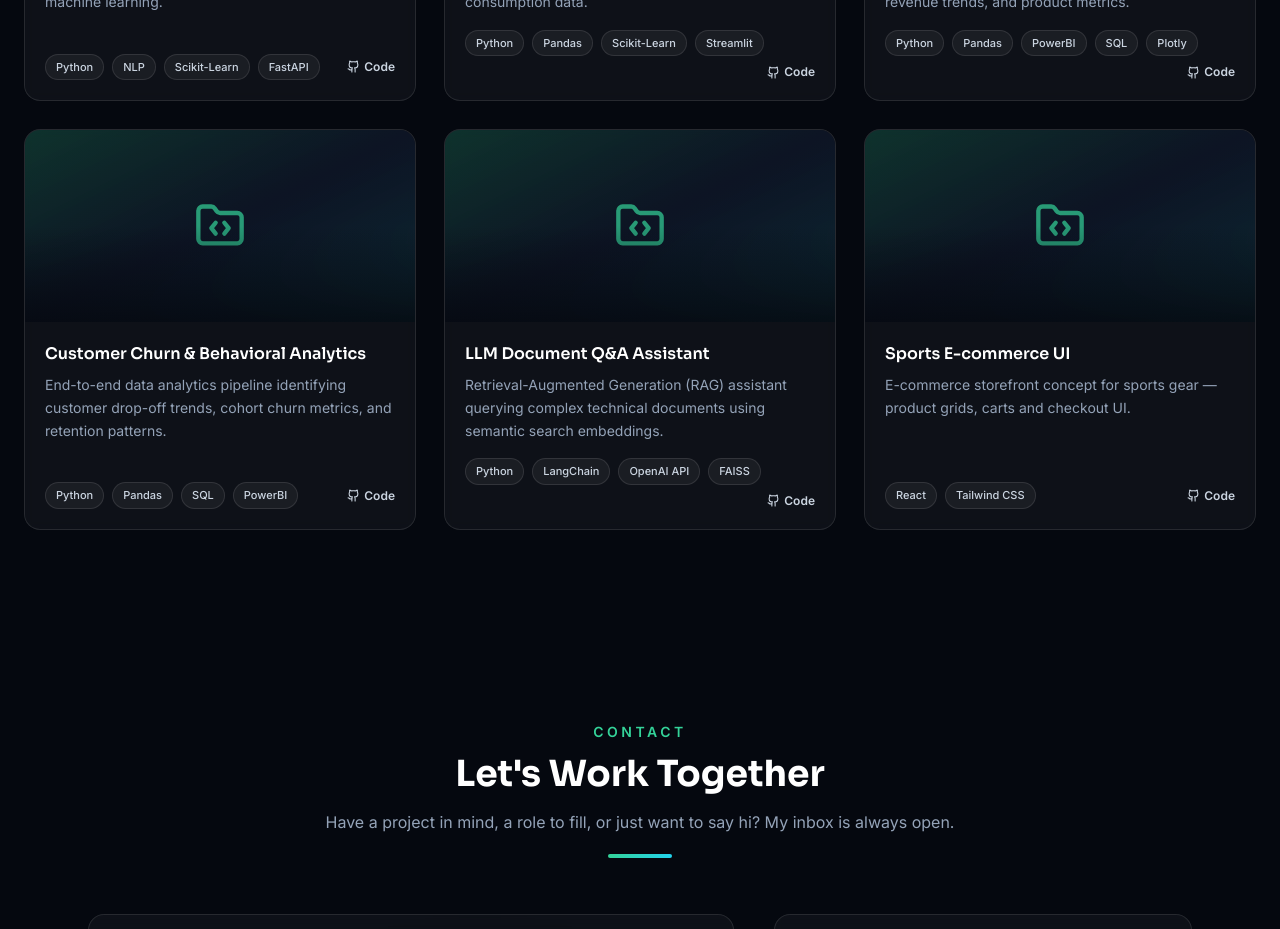
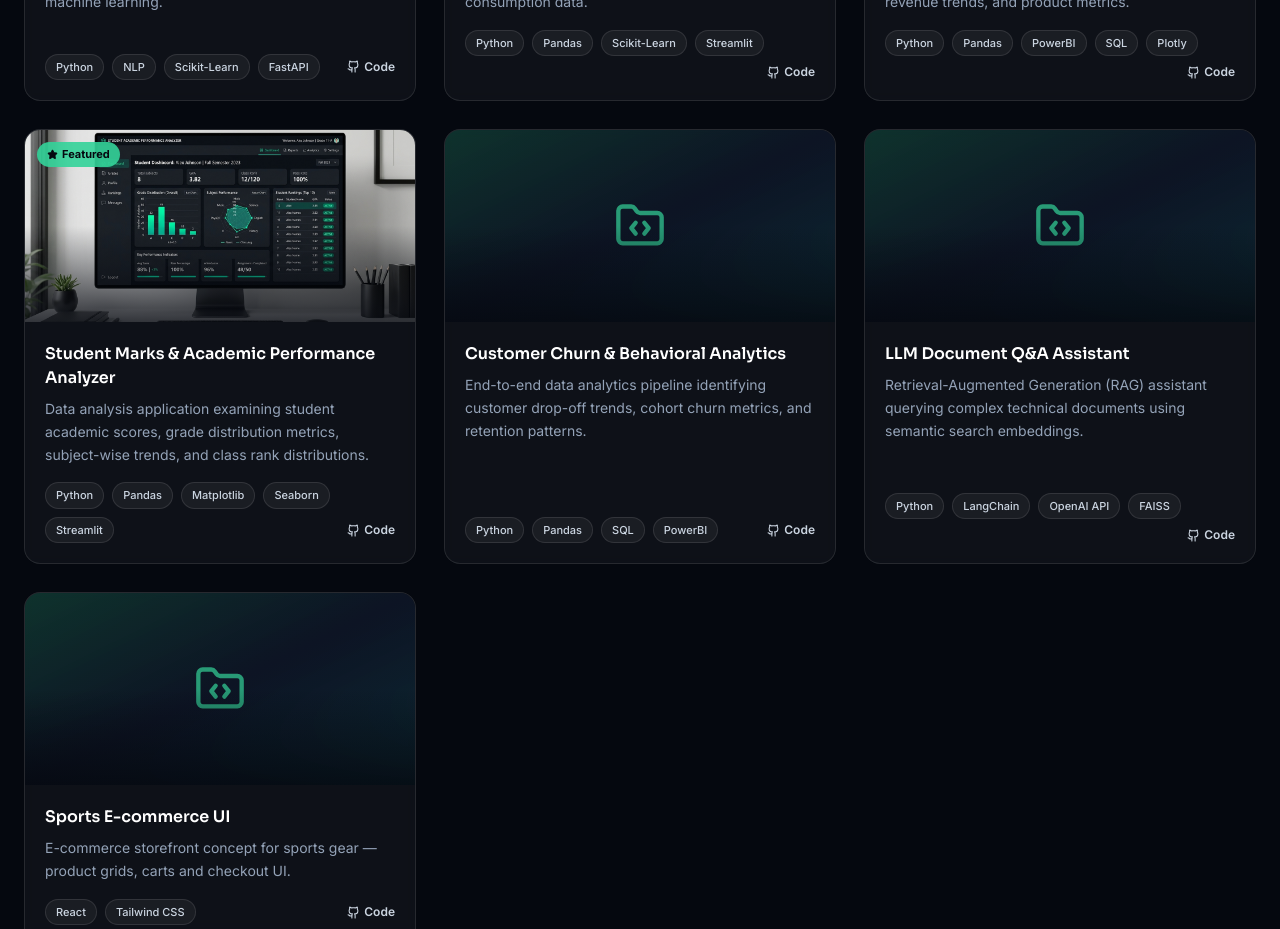
Before and after one commit to vasanth715/portfolio, a React (Vite) app in the folder frontend/: page / in a window 1280 px wide. Shown: the part 5480-6409 px from the top of the page. Built offline with nearby package versions, Linux system fonts and the light colour scheme.

Commit message:
Add Student Marks Analyzer project with image preview

```diff
--- a/frontend/src/components/projects/projectsData.js
+++ b/frontend/src/components/projects/projectsData.js
@@ -97,6 +97,17 @@ const projectsData = [
     featured: true,
   },
   {
+    title: "Student Marks & Academic Performance Analyzer",
+    description:
+      "Data analysis application examining student academic scores, grade distribution metrics, subject-wise trends, and class rank distributions.",
+    image: "/student-marks.jpg",
+    tech: ["Python", "Pandas", "Matplotlib", "Seaborn", "Streamlit"],
+    github: "https://github.com/vasanth715/student-marks-analyzer",
+    live: null,
+    category: "data-analysis",
+    featured: true,
+  },
+  {
     title: "Customer Churn & Behavioral Analytics",
     description:
       "End-to-end data analytics pipeline identifying customer drop-off trends, cohort churn metrics, and retention patterns.",
```
Also changed, not shown: frontend/public/student-marks.jpg (added).
